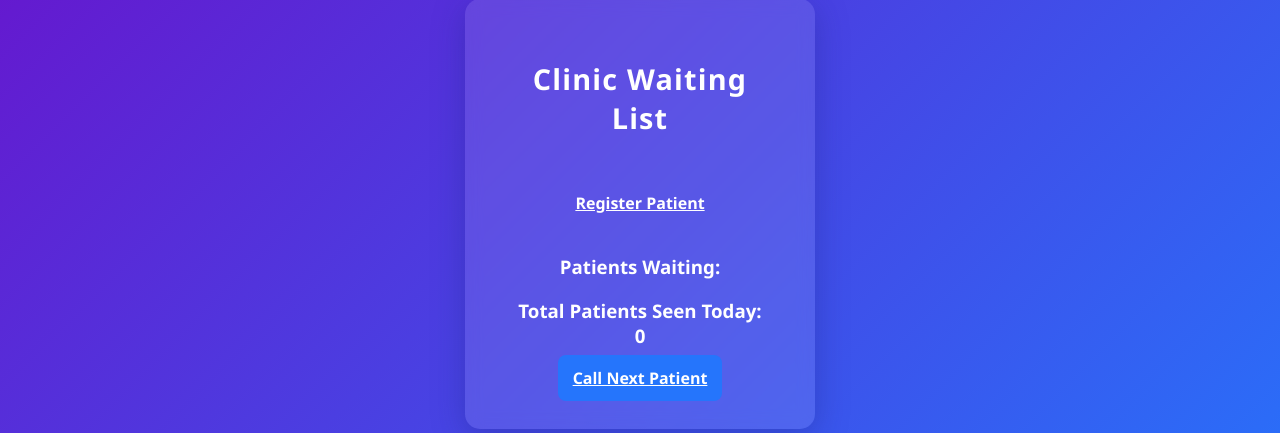
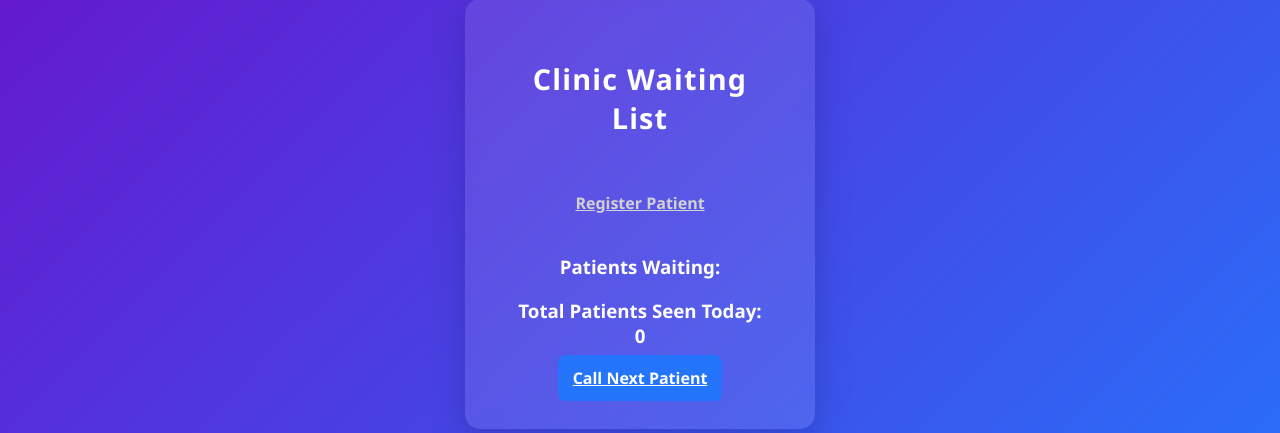
Before and after one commit to adambashi006-commits/Clinic-Registration-App, a Flask app: page / in a window 1280 px wide, with the pointer over the restyled element. Shown: the part 186-619 px from the top of the page. Run offline with Flask 3, Linux system fonts and the light colour scheme.

Commit message:
modified link styles

```diff
--- a/static/styles.css
+++ b/static/styles.css
@@ -85,3 +85,7 @@ body {
   font-weight: 600;
   transition: color 0.3s ease;
 }
+
+.link:hover {
+  color: #d1d1d1;
+}
```
